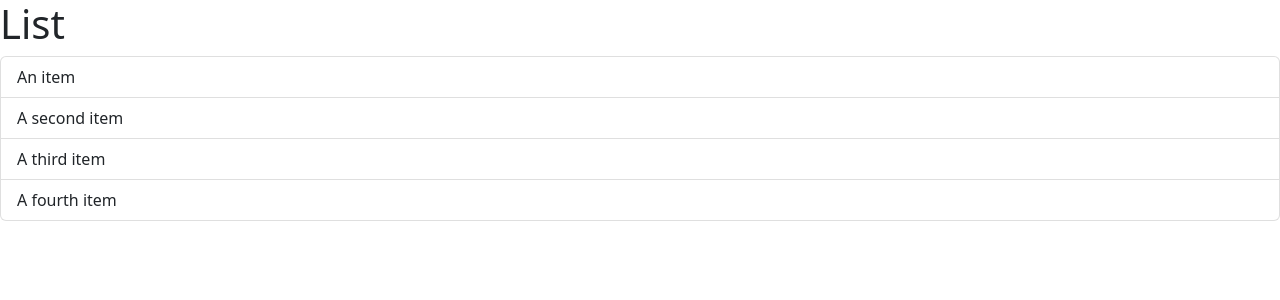
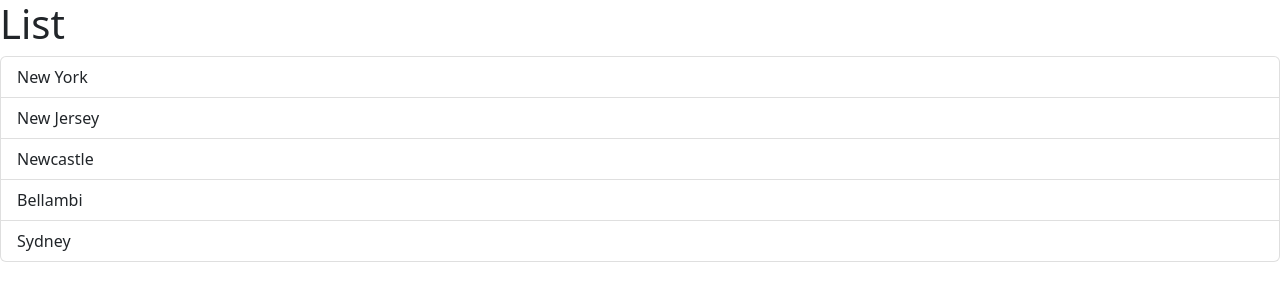
Before and after one commit to CodeScott00/react-game-app, a React (Vite) app: page / in a window 1280 px wide. Shown: the top 300 px of the page. Built offline with nearby package versions, Linux system fonts and the light colour scheme.

Commit message:
listGroup set up started

```diff
--- a/src/Components/ListGroup.tsx
+++ b/src/Components/ListGroup.tsx
@@ -1,12 +1,31 @@
+import { useState } from "react";
+
 function ListGroup() {
+  let items = ["New York", "New Jersey", "Newcastle", "Bellambi", "Sydney"];
+
+  let [selectedIndex, setSelectedIndex] = useState(-1);
+
   return (
     <>
       <h1>List</h1>
+      {items.length === 0 ? <p>No items found</p> : null}
+      {items.length === 0 && <p>No item found</p>}
       <ul className="list-group">
-        <li className="list-group-item">An item</li>
-        <li className="list-group-item">A second item</li>
-        <li className="list-group-item">A third item</li>
-        <li className="list-group-item">A fourth item</li>
+        {items.map((item, index) => (
+          <li
+            className={
+              selectedIndex === index
+                ? "list-group-item active"
+                : "list-group-item"
+            }
+            key={item}
+            onClick={() => {
+              setSelectedIndex(index);
+            }}
+          >
+            {item}
+          </li>
+        ))}
       </ul>
     </>
   );
```
